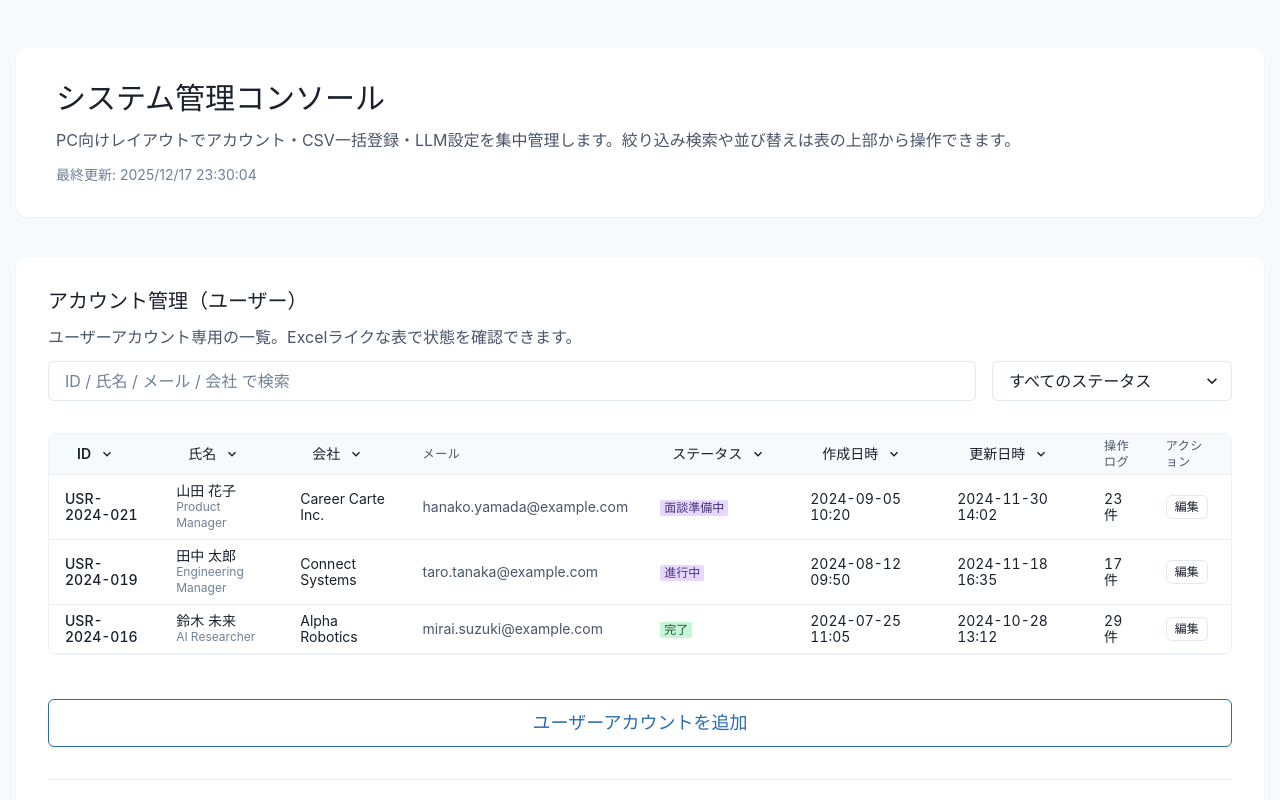
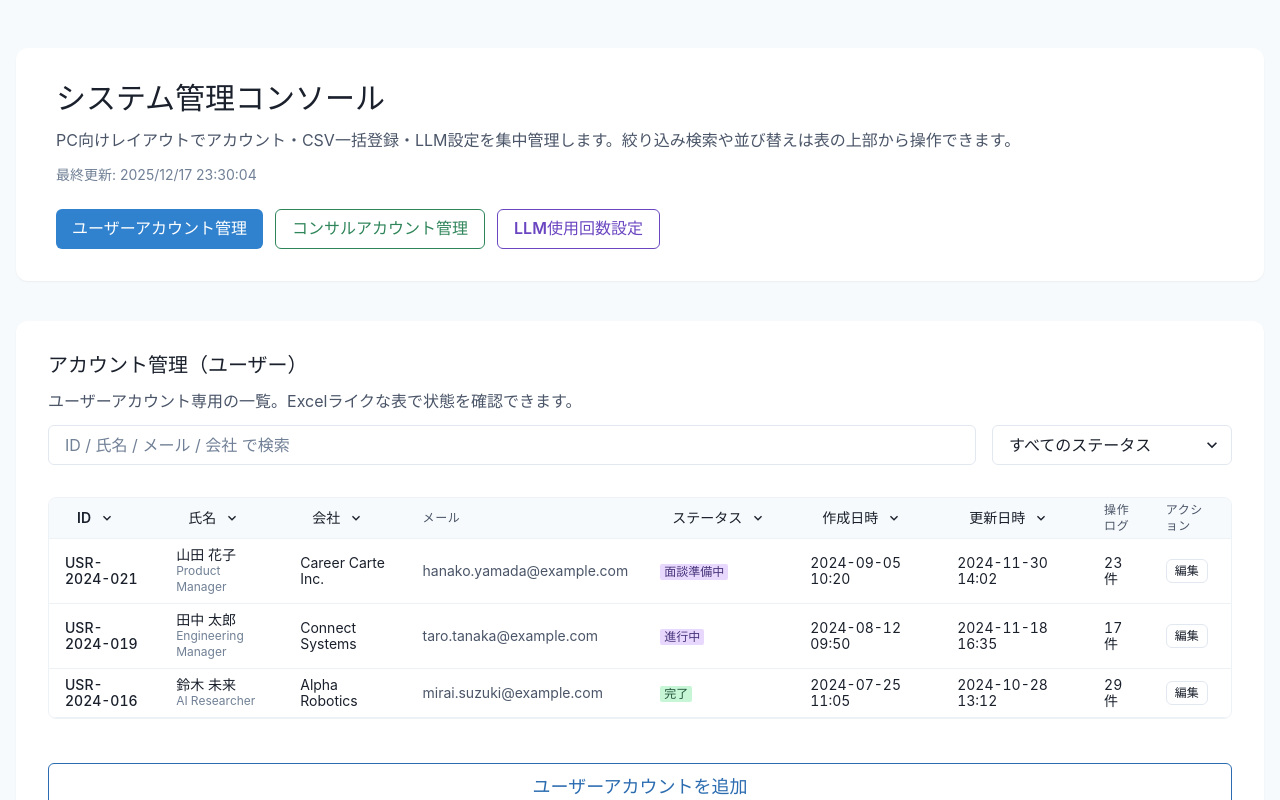
Before and after one commit to Igaki12/career-carte-assistant-UI, a React (Vite) app: page /#/admin in a window 1280 px wide. Built offline with nearby package versions, Linux system fonts and the light colour scheme.

Commit message:
Update Admin page and docs assets
Renamed the main JS asset in docs and updated references in index.html. Modified src/pages/Admin.tsx, likely to reflect changes in the frontend or asset usage.

```diff
--- a/src/pages/Admin.tsx
+++ b/src/pages/Admin.tsx
@@ -249,6 +249,7 @@ function Admin() {
     limit: initialLlmTiers[0].limit.toString(),
     notes: initialLlmTiers[0].notes,
   });
+  const [activeSection, setActiveSection] = useState<'user' | 'consultant' | 'llm'>('user');
 
   useEffect(() => {
     const tier = llmTiers.find((item) => item.id === selectedTierId);
@@ -535,9 +536,38 @@ function Admin() {
                 最終更新: {new Date().toLocaleString('ja-JP')}
               </Text>
             </Stack>
+            <Flex mt={6} gap={3} wrap="wrap">
+              <Button
+                variant={activeSection === 'user' ? 'solid' : 'outline'}
+                colorScheme="blue"
+                onClick={() => setActiveSection('user')}
+              >
+                ユーザーアカウント管理
+              </Button>
+              <Button
+                variant={activeSection === 'consultant' ? 'solid' : 'outline'}
+                colorScheme="green"
+                onClick={() => setActiveSection('consultant')}
+              >
+                コンサルアカウント管理
+              </Button>
+              <Button
+                variant={activeSection === 'llm' ? 'solid' : 'outline'}
+                colorScheme="purple"
+                onClick={() => setActiveSection('llm')}
+              >
+                LLM使用回数設定
+              </Button>
+            </Flex>
           </Box>
 
-          <Box bg="white" borderRadius="xl" boxShadow="sm" p={{ base: 6, lg: 8 }}>
+          <Box
+            bg="white"
+            borderRadius="xl"
+            boxShadow="sm"
+            p={{ base: 6, lg: 8 }}
+            display={activeSection === 'user' ? 'block' : 'none'}
+          >
             <Stack spacing={8}>
               <Stack spacing={3}>
                 <Heading size="md">アカウント管理（ユーザー）</Heading>
@@ -734,8 +764,17 @@ function Admin() {
                 </Collapse>
               </Box>
 
-              <Divider />
+            </Stack>
+          </Box>
 
+          <Box
+            bg="white"
+            borderRadius="xl"
+            boxShadow="sm"
+            p={{ base: 6, lg: 8 }}
+            display={activeSection === 'consultant' ? 'block' : 'none'}
+          >
+            <Stack spacing={8}>
               <Stack spacing={3}>
                 <Heading size="md">アカウント管理（コンサルタント）</Heading>
                 <Text color="gray.600">
@@ -840,7 +879,10 @@ function Admin() {
                     border="1px solid"
                     borderColor="gray.100"
                     borderRadius="lg"
-                    p={6}>
+                    p={6}
+                  >
+                    <SimpleGrid columns={{ base: 1, lg: 2 }} spacing={6}>
+                      <Box>
                         <form onSubmit={handleAddConsultant}>
                           <Stack spacing={4}>
                             <Heading size="sm" display="flex" alignItems="center" gap={2}>
@@ -921,14 +963,22 @@ function Admin() {
                           </Text>
                         </Stack>
                       </Box>
+                    </SimpleGrid>
+                  </Box>
                 </Collapse>
               </Box>
             </Stack>
           </Box>
 
-          <Box bg="white" borderRadius="xl" boxShadow="sm" p={{ base: 6, lg: 8 }}>
+          <Box
+            bg="white"
+            borderRadius="xl"
+            boxShadow="sm"
+            p={{ base: 6, lg: 8 }}
+            display={activeSection === 'llm' ? 'block' : 'none'}
+          >
             <Stack spacing={6}>
-              <Heading size="md">3. LLM使用回数設定</Heading>
+              <Heading size="md">LLM使用回数設定</Heading>
               <Text color="gray.600">
                 Tierごとの利用状況を左カラムで選択し、右カラムで回数やモデルを更新します。
               </Text>
@@ -937,13 +987,7 @@ function Admin() {
                 spacing={6}
                 templateColumns={{ base: '1fr', lg: '320px 1fr' }}
               >
-                <Stack
-                  spacing={3}
-                  border="1px solid"
-                  borderColor="gray.100"
-                  borderRadius="lg"
-                  p={4}
-                >
+                <Stack spacing={3} border="1px solid" borderColor="gray.100" borderRadius="lg" p={4}>
                   {llmTiers.map((tier) => (
                     <Button
                       key={tier.id}
```
Also changed, not shown: 3 other files (tests, documents, lock files or other folders). Lines whose indentation alone changed are shown as unchanged.
